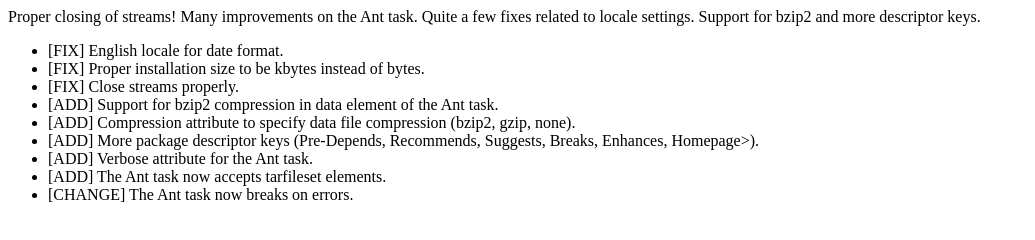
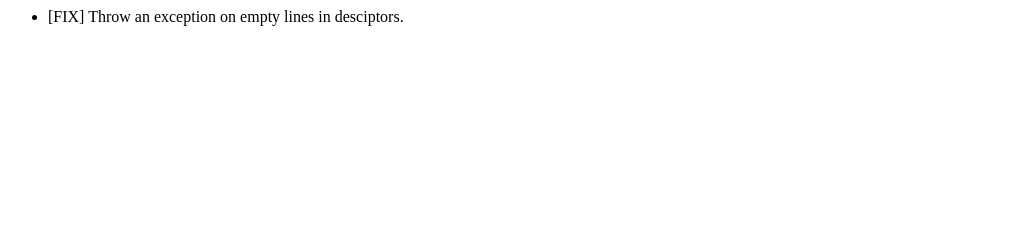
Before and after one commit to tcurdt/jdeb, a plain HTML site: page RELEASENOTES.html in a window 1280 px wide. Shown: the whole page, without its empty margins (0-1035 px from the left). Drawn offline with Linux system fonts and the light colour scheme.

Commit message:
new release notes

```diff
--- a/RELEASENOTES.html
+++ b/RELEASENOTES.html
@@ -1,22 +1,10 @@
 <html>
 <body>
     <p>
-		Proper closing of streams!
-		Many improvements on the Ant task.
-		Quite a few fixes related to locale settings.
-		Support for bzip2 and more descriptor keys.
     </p>
 
     <ul>
-	    <li>[FIX] English locale for date format.</li>
-	    <li>[FIX] Proper installation size to be kbytes instead of bytes.</li>
-	    <li>[FIX] Close streams properly.</li>
-	    <li>[ADD] Support for bzip2 compression in data element of the Ant task.</li>
-	    <li>[ADD] Compression attribute to specify data file compression (bzip2, gzip, none).</li>
-	    <li>[ADD] More package descriptor keys (Pre-Depends, Recommends, Suggests, Breaks, Enhances, Homepage>).</li>
-	    <li>[ADD] Verbose attribute for the Ant task.</li>
-	    <li>[ADD] The Ant task now accepts tarfileset elements.</li>
-	    <li>[CHANGE] The Ant task now breaks on errors.</li>
+	    <li>[FIX] Throw an exception on empty lines in desciptors.</li>
     </ul>
 
 </body>
```
